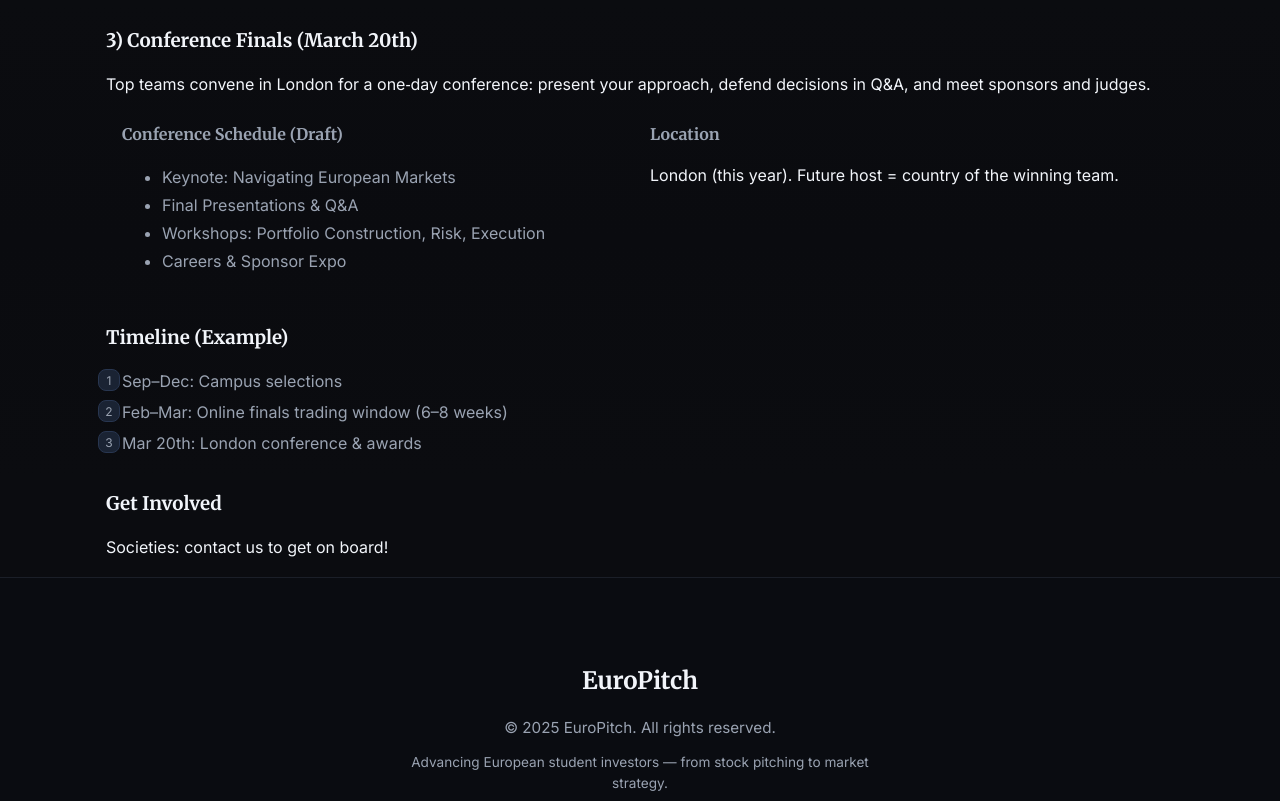
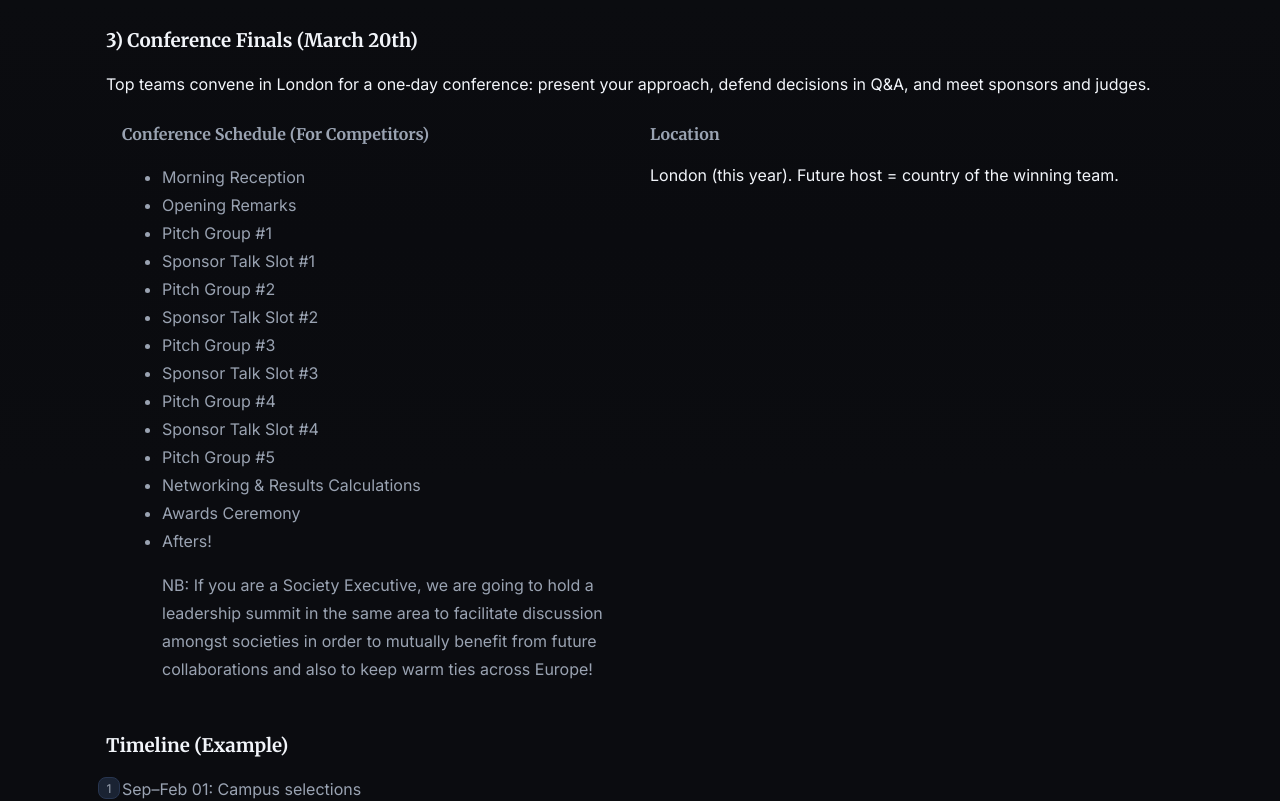
Before and after one commit to EuroPitch/EuroPitch, a React (Vite) app in the folder frontend/: page /competition in a window 1280 px wide. Shown: the part 560-1361 px from the top of the page. Built offline with nearby package versions, Linux system fonts and the light colour scheme.

Commit message:
Fixed Competition Page (might want to rejig css)

```diff
--- a/frontend/src/pages/Competition/Competition.jsx
+++ b/frontend/src/pages/Competition/Competition.jsx
@@ -40,12 +40,24 @@
     <section className="container page">
     <div className="grid two">
     <div>
-    <h4>Conference Schedule (Draft)</h4>
+    <h4>Conference Schedule (For Competitors)</h4>
     <ul className="bullets">
-    <li>Keynote: Navigating European Markets</li>
-    <li>Final Presentations & Q&amp;A</li>
-    <li>Workshops: Portfolio Construction, Risk, Execution</li>
-    <li>Careers & Sponsor Expo</li>
+    <li>Morning Reception</li>
+    <li>Opening Remarks</li>
+    <li>Pitch Group #1</li>
+    <li>Sponsor Talk Slot #1</li>
+    <li>Pitch Group #2</li>
+    <li>Sponsor Talk Slot #2</li>
+    <li>Pitch Group #3</li>
+    <li>Sponsor Talk Slot #3</li>
+    <li>Pitch Group #4</li>
+    <li>Sponsor Talk Slot #4</li>
+    <li>Pitch Group #5</li>
+    <li>Networking & Results Calculations</li>
+    <li>Awards Ceremony</li>
+    <li>Afters!</li>
+
+    <p>NB: If you are a Society Executive, we are going to hold a leadership summit in the same area to facilitate discussion amongst societies in order to mutually benefit from future collaborations and also to keep warm ties across Europe!</p>
     </ul>
     </div>
     <div>
@@ -58,8 +70,8 @@
 
     <h3>Timeline (Example)</h3>
     <ol className="timeline">
-    <li>Sep–Dec: Campus selections</li>
-    <li>Feb–Mar: Online finals trading window (6–8 weeks)</li>
+    <li>Sep–Feb 01: Campus selections</li>
+    <li>Feb 02 – Mar 14: Online finals trading window (6–8 weeks)</li>
     <li>Mar 20th: London conference & awards</li>
     </ol>
 
```
